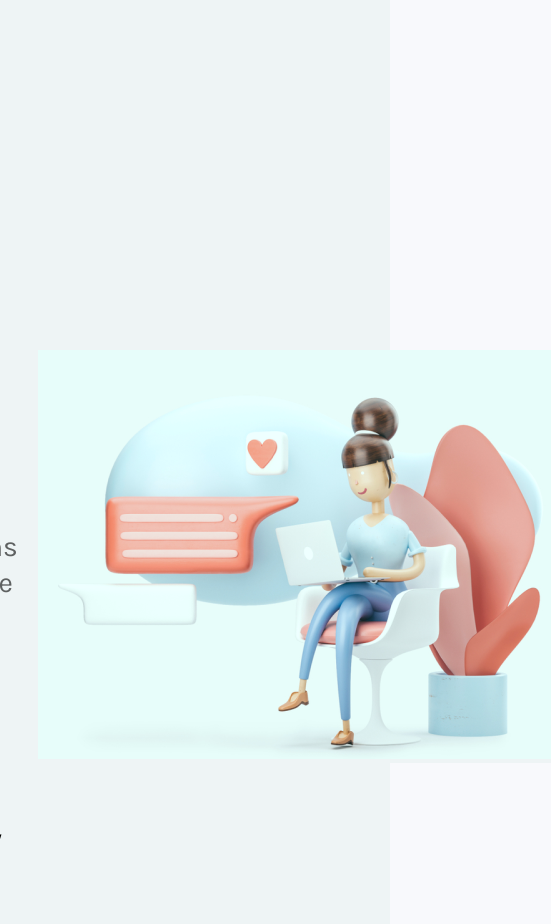
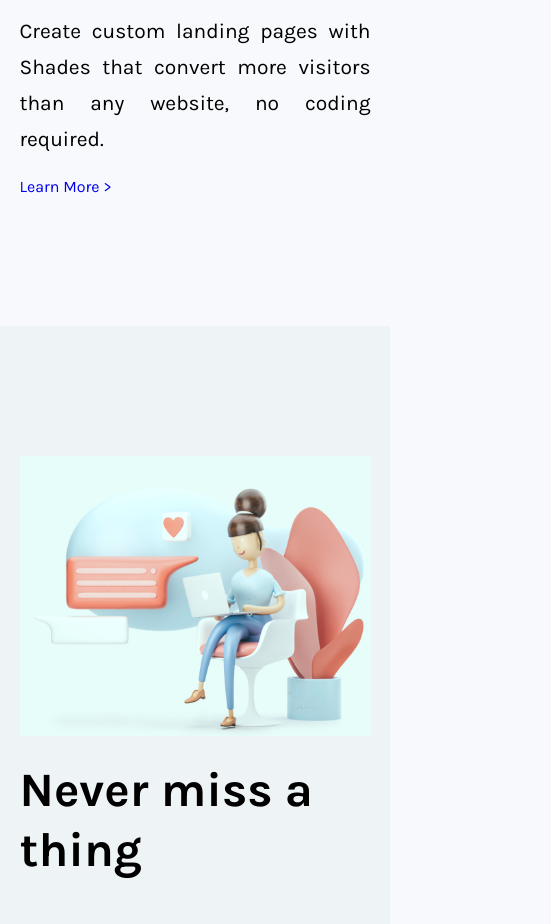
Before and after one commit to Jamil-kawsher1/responsive-shades, a plain HTML site: page index.html in a window 390 px wide. Shown: the part 2680-3604 px from the top of the page, 551 px wide, since content can reach past the window. Drawn offline with Linux system fonts and the light colour scheme.

Commit message:
Responsiveness added for section two and three

```diff
--- a/index.html
+++ b/index.html
@@ -159,7 +159,7 @@
             </div>
             <div class="sectionFour__right">
 
-                <img src="src/img/content-img3.png" alt="" class="sectionFour__right--img responsive-img">
+                <img src="src/img/content-img3.png" alt="" class="sectionFour__right--img reponsive-img">
             </div>
         </div>
 
--- a/style/designSystem.css
+++ b/style/designSystem.css
@@ -9,6 +9,11 @@
     font-family: var(--header-font-family);
     background-color: var(--body-main-bg);
     box-sizing: border-box;
+}
+
+body {
+    width: 100%;
+    height: 100%;
 }
 
 :root {
--- a/style/index.css
+++ b/style/index.css
@@ -162,7 +162,7 @@ user::selection {
 
 .sectionFour {
 
-
+    width: 100%;
     background-color: #EEF4F5;
     padding-top: 130px;
 }
@@ -204,7 +204,7 @@ user::selection {
 
 @media (max-width:1024px) {}
 
-@media (max-width:820px) {
+@media (max-width:900px) {
     .container {
         max-width: 90%;
     }
@@ -245,6 +245,22 @@ user::selection {
 
     .sectionTwo__container--title {
         font-size: 34px;
+    }
+
+    .sectionThree {
+        flex-direction: column;
+    }
+
+    .sectionFour__inner {
+        flex-direction: column;
+    }
+
+    .sectionFour__left {
+        order: 1;
+    }
+
+    .sectionFour__right {
+        order: 0;
     }
 }
 
```
